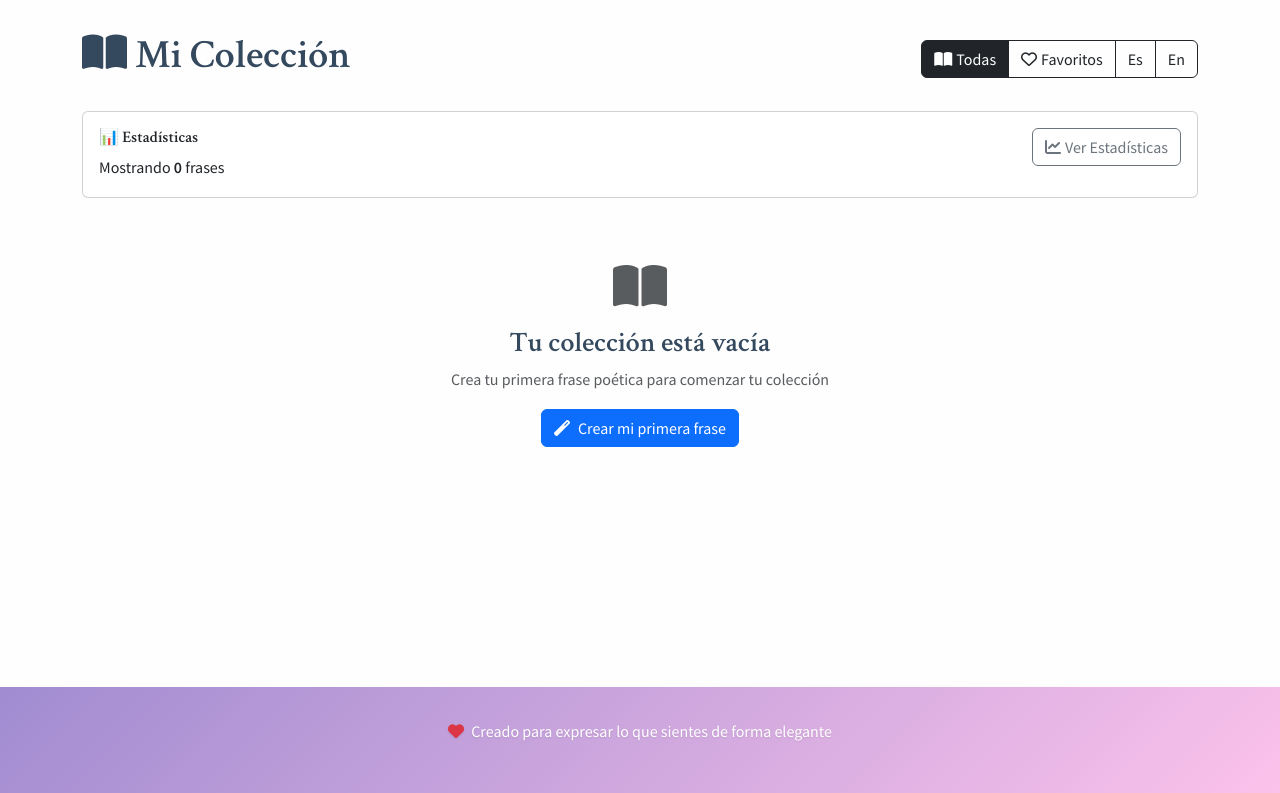
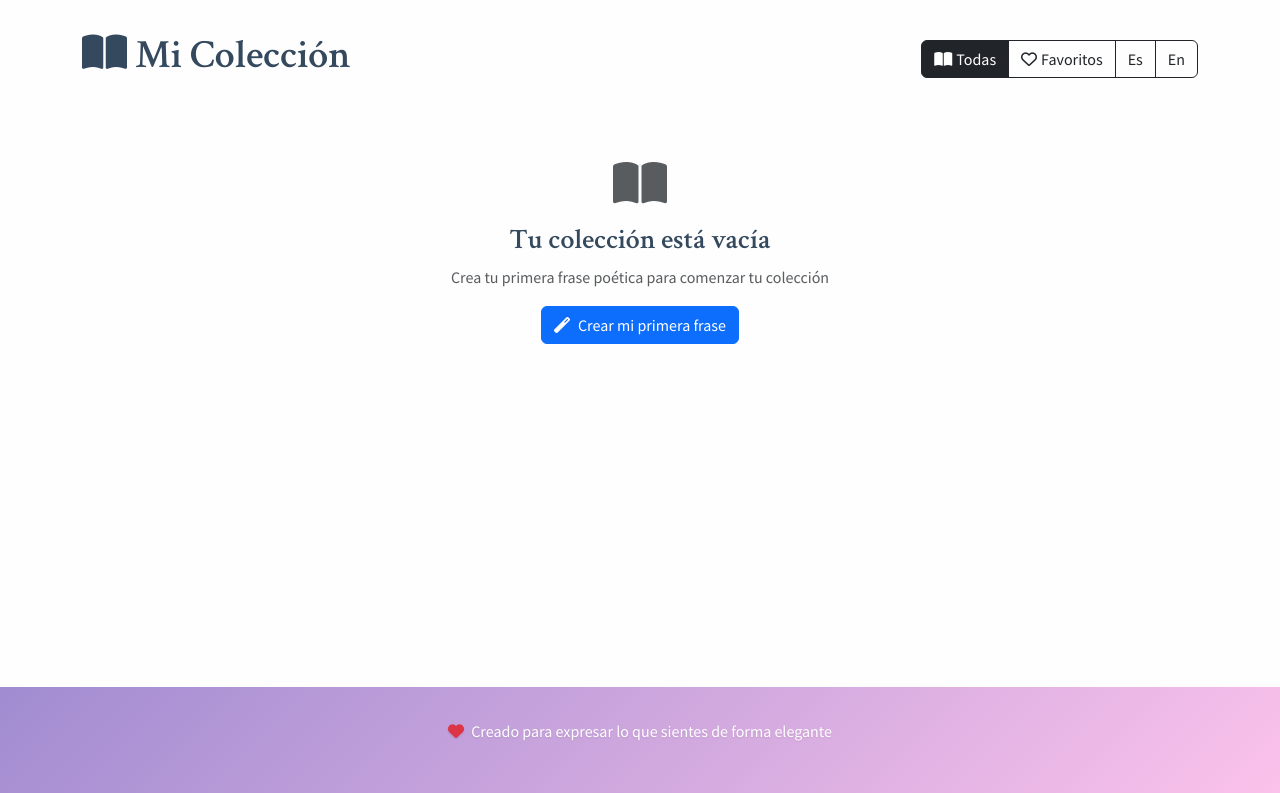
Before and after one commit to niamhcai17/emotional-echo, a Flask app: template templates/collection.html in a window 1280 px wide. Shown: the part 81-874 px from the top of the page. Run offline with Flask 3, Linux system fonts and the light colour scheme; the template is opened without the code that fills it, so the values that code supplies are empty; parts of the project's set-up code (start-up, migrations or seed data) failed here and were passed over; some libraries are stand-ins or nearby versions.

Commit message:
fix(ui, js): remove redundant stats and improve clipboard compatibility

```diff
--- a/templates/collection.html
+++ b/templates/collection.html
@@ -40,31 +40,7 @@
                 </div>
             </div>
 
-            <!-- Filtros adicionales -->
-            <div class="row mb-3">
-                <div class="col-12">
-                    <div class="card">
-                        <div class="card-body">
-                            <div class="row">
-                                <div class="col-md-6">
-                                    <h6 class="card-title">📊 Estadísticas</h6>
-                                    <p class="card-text">
-                                        Mostrando <strong>{{ phrases|length }}</strong> frases
-                                        {% if language_filter %}
-                                        en {{ language_name }}
-                                        {% endif %}
-                                    </p>
-                                </div>
-                                <div class="col-md-6 text-end">
-                                    <a href="{{ url_for('stats') }}" class="btn btn-outline-secondary">
-                                        <i class="fas fa-chart-line me-1"></i>Ver Estadísticas
-                                    </a>
-                                </div>
-                            </div>
-                        </div>
-                    </div>
-                </div>
-            </div>
+
 
             {% if phrases %}
             <div class="row">
```
Also changed, not shown: static/js/main.js (+41 -6 lines).
